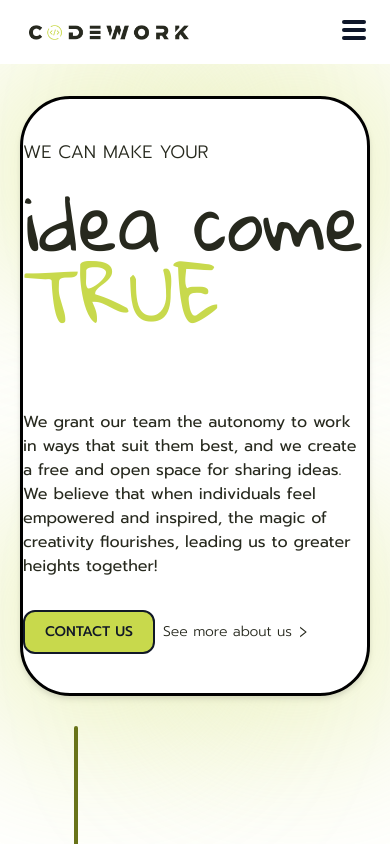
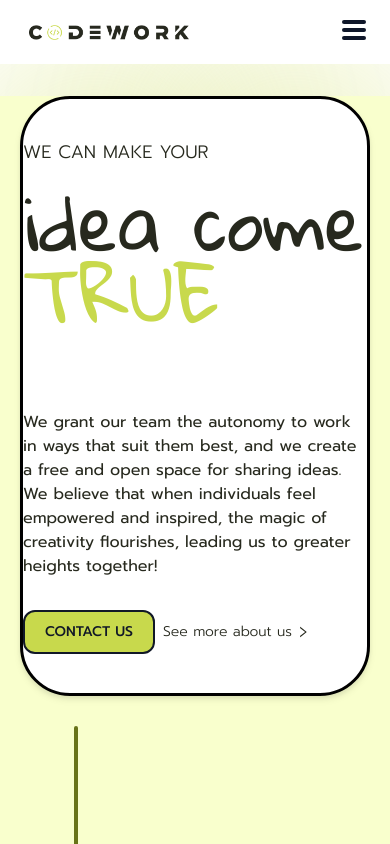
Before and after one commit to The-Alzhemist/codework-landing-page, a Next.js app: page / in a window 390 px wide. Shown: the top 844 px of the page. Built offline with nearby package versions, Linux system fonts and the light colour scheme.

Commit message:
update delete bg

```diff
--- a/components/AppLayout/AppLayout.tsx
+++ b/components/AppLayout/AppLayout.tsx
@@ -19,7 +19,7 @@ const AppLayout = ({ children }: FunctionComponentType) => {
       <NavigationBar font={fontPrompt} />
       {/* <Header/> */}
       {/* bg-primary-200 sm:bg-white */}
-      <main className="px-5 text-secondary">{children}</main>
+      <main className="px-5 text-secondary bg-primary-200 sm:bg-transparent">{children}</main>
       <Footer />
     </>
   );
```
